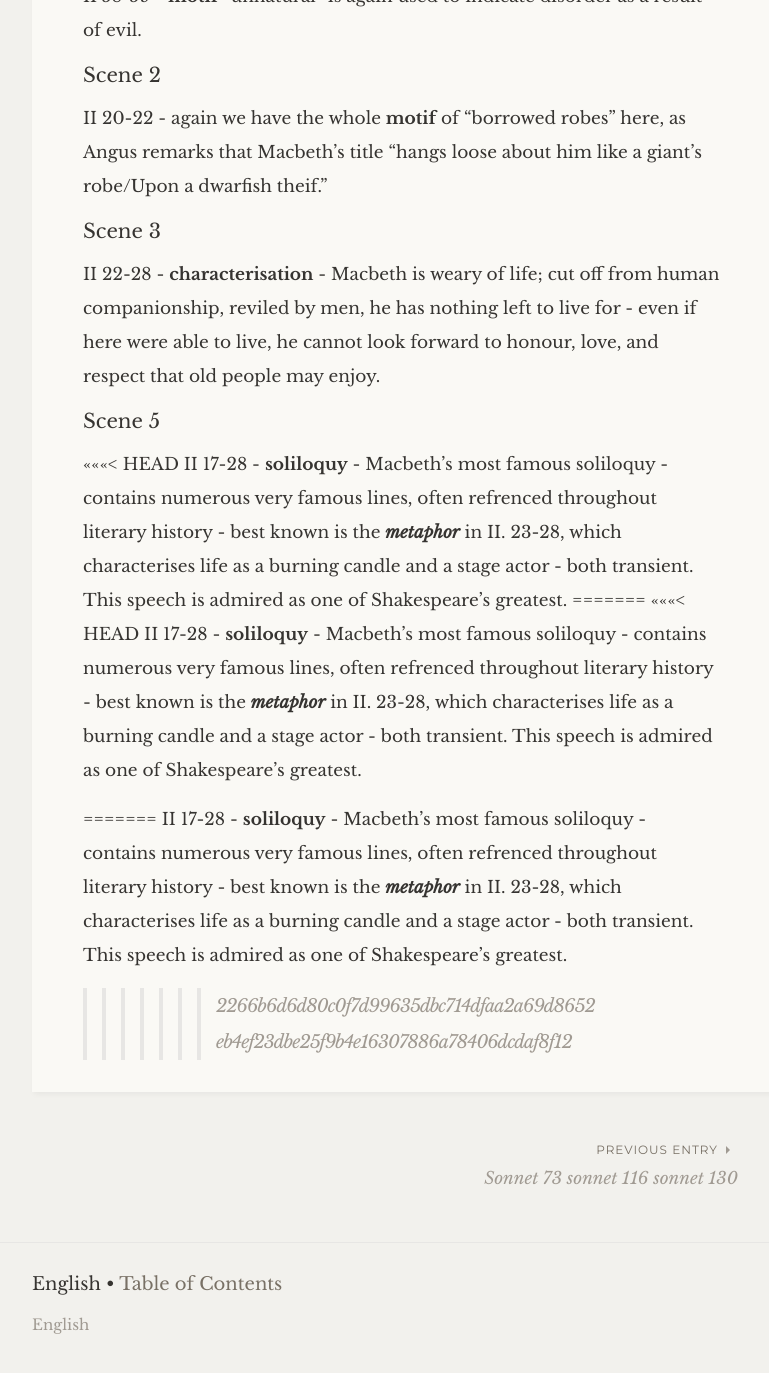
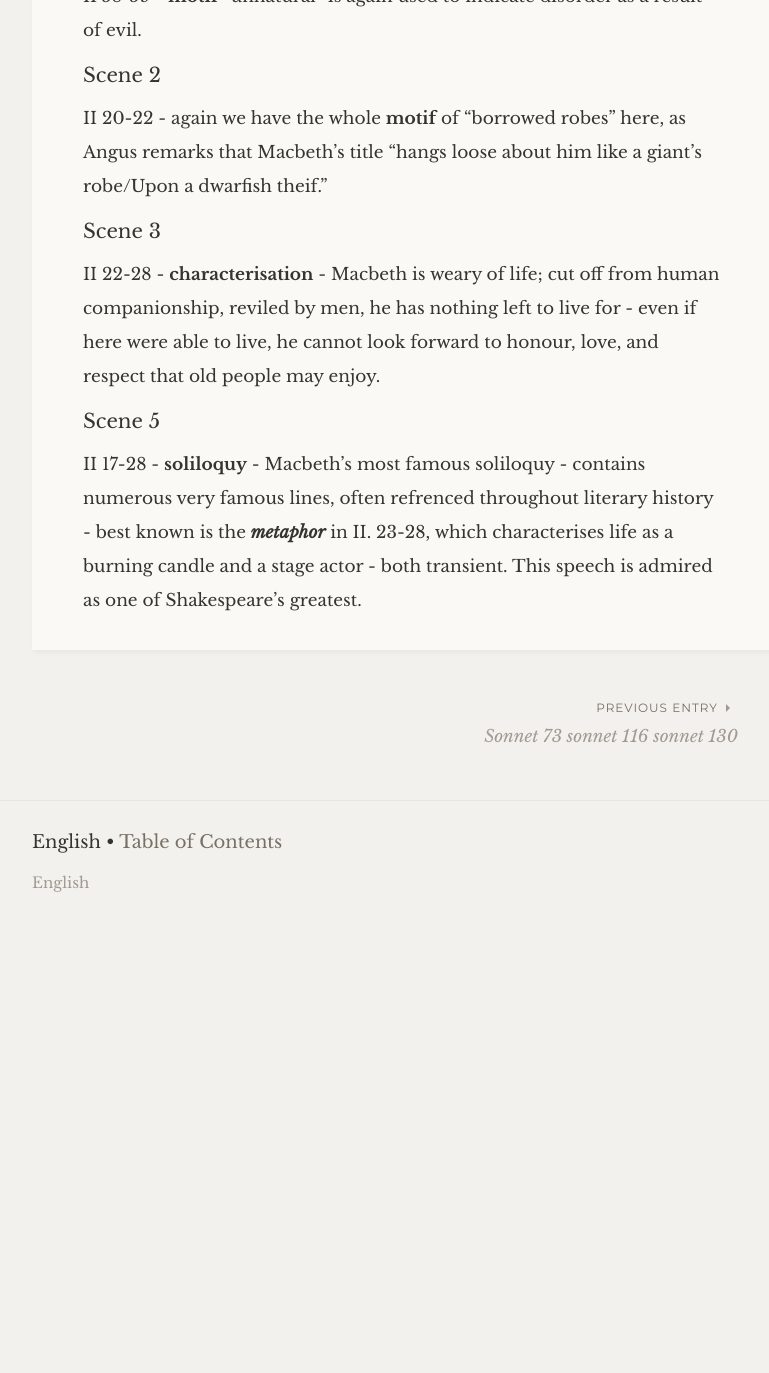
Before and after one commit to EthenStrine/English, a Jekyll site: the page built from _posts/2018-11-5-Macbeth.md, in a window 1280 px wide and 1400 px high, scrolled down 5366 px. Shown: the top 1373 px of the window, without its empty margins (238-1007 px from the left). Built offline with Jekyll 4.4.1, drawn with Linux system fonts in a browser that asks for light colours; some web fonts are replaced; our own code applies the rules of GitHub Pages for plain Markdown files; after the commit the page ends 6324 px from its top, so only the background shows below that.

Commit message:
Update _posts/2018-11-5-Macbeth.md

```diff
--- a/_posts/2018-11-5-Macbeth.md
+++ b/_posts/2018-11-5-Macbeth.md
@@ -130,13 +130,4 @@ II 22-28 - **characterisation** - Macbeth is weary of life; cut off from human c
 
 ### Scene 5
 
-<<<<<<< HEAD
 II 17-28 - **soliloquy** - Macbeth's most famous soliloquy - contains numerous very famous lines, often refrenced throughout literary history - best known is the ***metaphor*** in II. 23-28, which characterises life as a burning candle and a stage actor - both transient. This speech is admired as one of Shakespeare's greatest.
-=======
-<<<<<<< HEAD
-II 17-28 - **soliloquy** - Macbeth's most famous soliloquy - contains numerous very famous lines, often refrenced throughout literary history - best known is the ***metaphor*** in II. 23-28, which characterises life as a burning candle and a stage actor - both transient. This speech is admired as one of Shakespeare's greatest.
-
-=======
-II 17-28 - **soliloquy** - Macbeth's most famous soliloquy - contains numerous very famous lines, often refrenced throughout literary history - best known is the ***metaphor*** in II. 23-28, which characterises life as a burning candle and a stage actor - both transient. This speech is admired as one of Shakespeare's greatest.
->>>>>>> 2266b6d6d80c0f7d99635dbc714dfaa2a69d8652
->>>>>>> eb4ef23dbe25f9b4e16307886a78406dcdaf8f12
```
